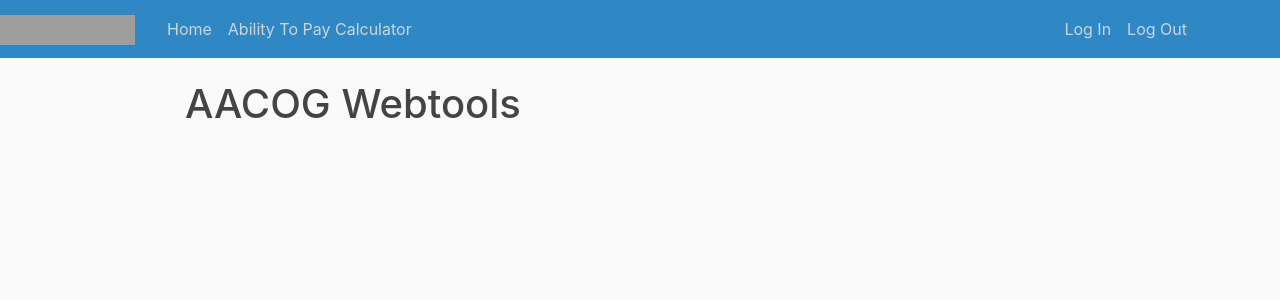
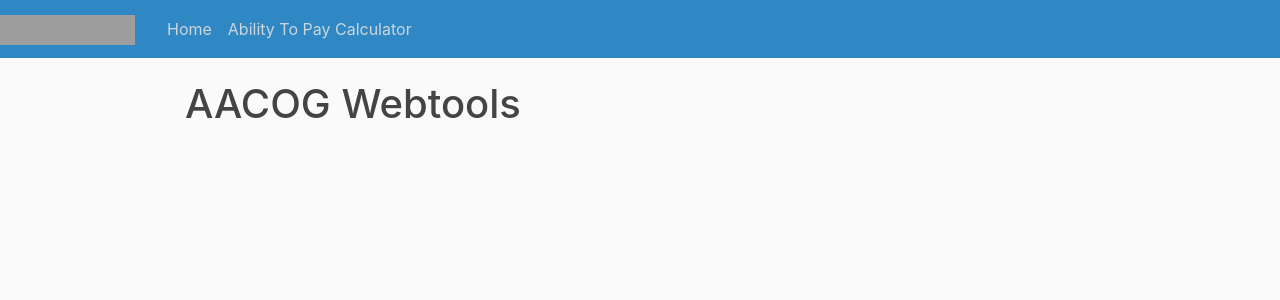
Before and after one commit to elijahanderson/KHIT-Webtools, a Flask app: page /home in a window 1280 px wide. Shown: the top 300 px of the page. Run offline with Flask 2, Linux system fonts and the light colour scheme; some libraries are stand-ins or nearby versions; grey boxes are pictures that could not be loaded.

Commit message:
master: tiny front-end changes and add pycache to .gitignore

```diff
--- a/src/client/templates/layout.html
+++ b/src/client/templates/layout.html
@@ -29,12 +29,10 @@
                 <div class="collapse navbar-collapse" id="navbarToggle">
                     <div class="navbar-nav mr-auto">
                         <a class="nav-item nav-link" href="/">Home</a>
-                        <a class="nav-item nav-link" href="/about">Ability To Pay Calculator</a>
+                        <a class="nav-item nav-link" href="/ability-to-pay">Ability To Pay Calculator</a>
                     </div>
                     <!-- Navbar Right Side -->
                     <div class="navbar-nav">
-                        <a class="nav-item nav-link" href="/login">Log In</a>
-                        <a class="nav-item nav-link" href="/logout">Log Out</a>
                     </div>
                 </div>
             </div>
```
Also changed, not shown: 1 other file.
